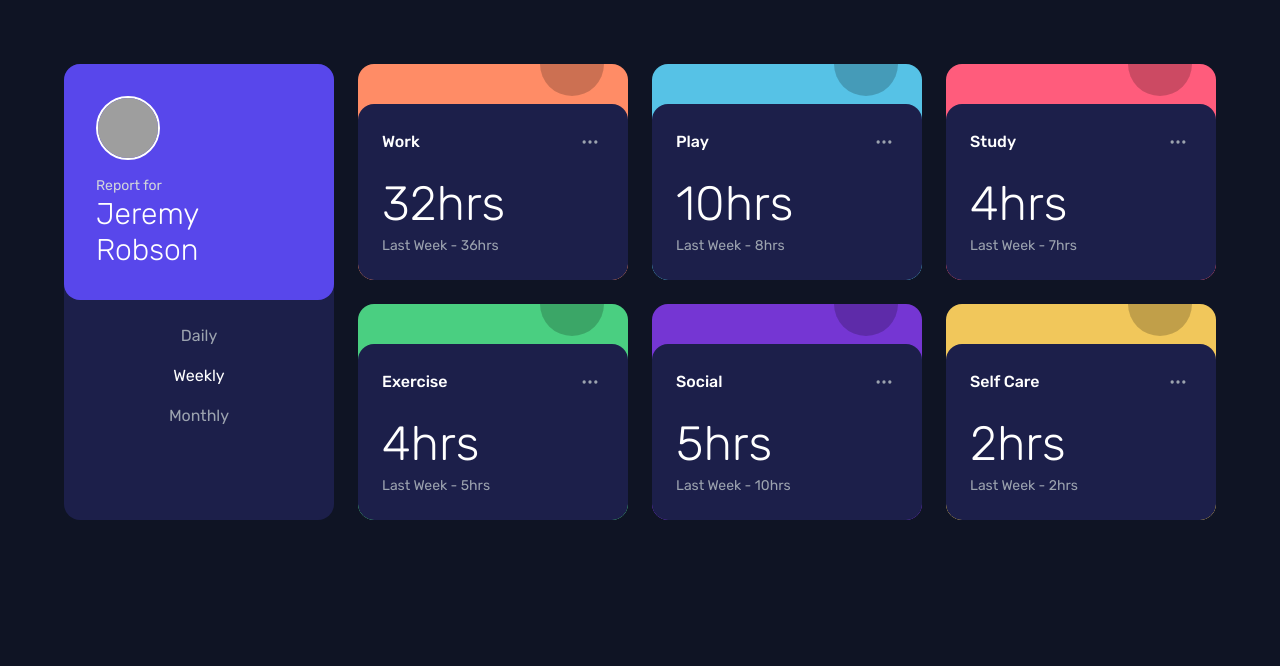
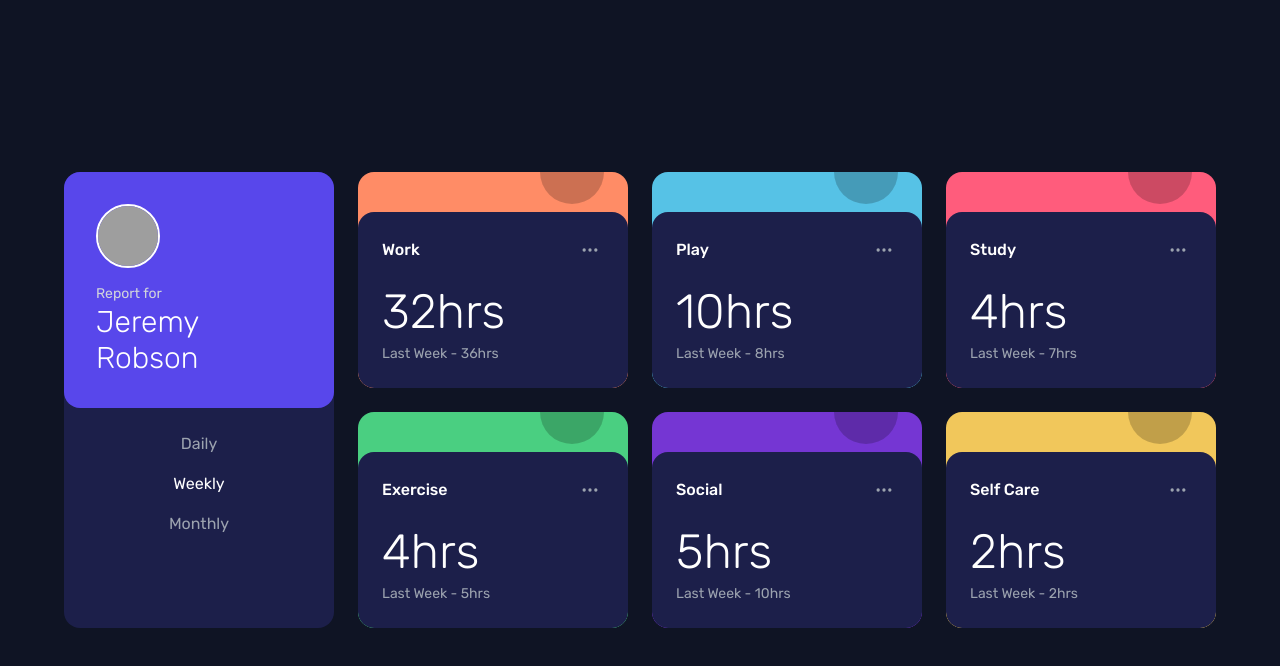
Before and after one commit to mechitoua/time-tracking-dashboard, a React (Vite) app: page / in a window 1280 px wide. Shown: the top 666 px of the page. Built offline with nearby package versions, Linux system fonts and the light colour scheme; grey boxes are pictures that could not be loaded.

Commit message:
💎 style(layout): center dashboard content
- Add flex utilities for vertical and horizontal centering
- Ensure proper width constraints for responsive layout

```diff
--- a/src/App.tsx
+++ b/src/App.tsx
@@ -16,8 +16,8 @@ export default function App() {
   const [timeframe, setTimeframe] = useState<'daily' | 'weekly' | 'monthly'>('weekly');
 
   return (
-    <div className='min-h-screen bg-dark-blue py-16 px-6'>
-      <div className='max-w-6xl mx-auto'>
+    <div className='min-h-screen bg-dark-blue flex items-center justify-center py-16 px-6'>
+      <div className='w-full max-w-6xl mx-auto'>
         <div className='grid grid-cols-1 md:grid-cols-2 lg:grid-cols-4 gap-6'>
           <div className='lg:row-span-2'>
             <ProfileCard timeframe={timeframe} setTimeframe={setTimeframe} />
```
